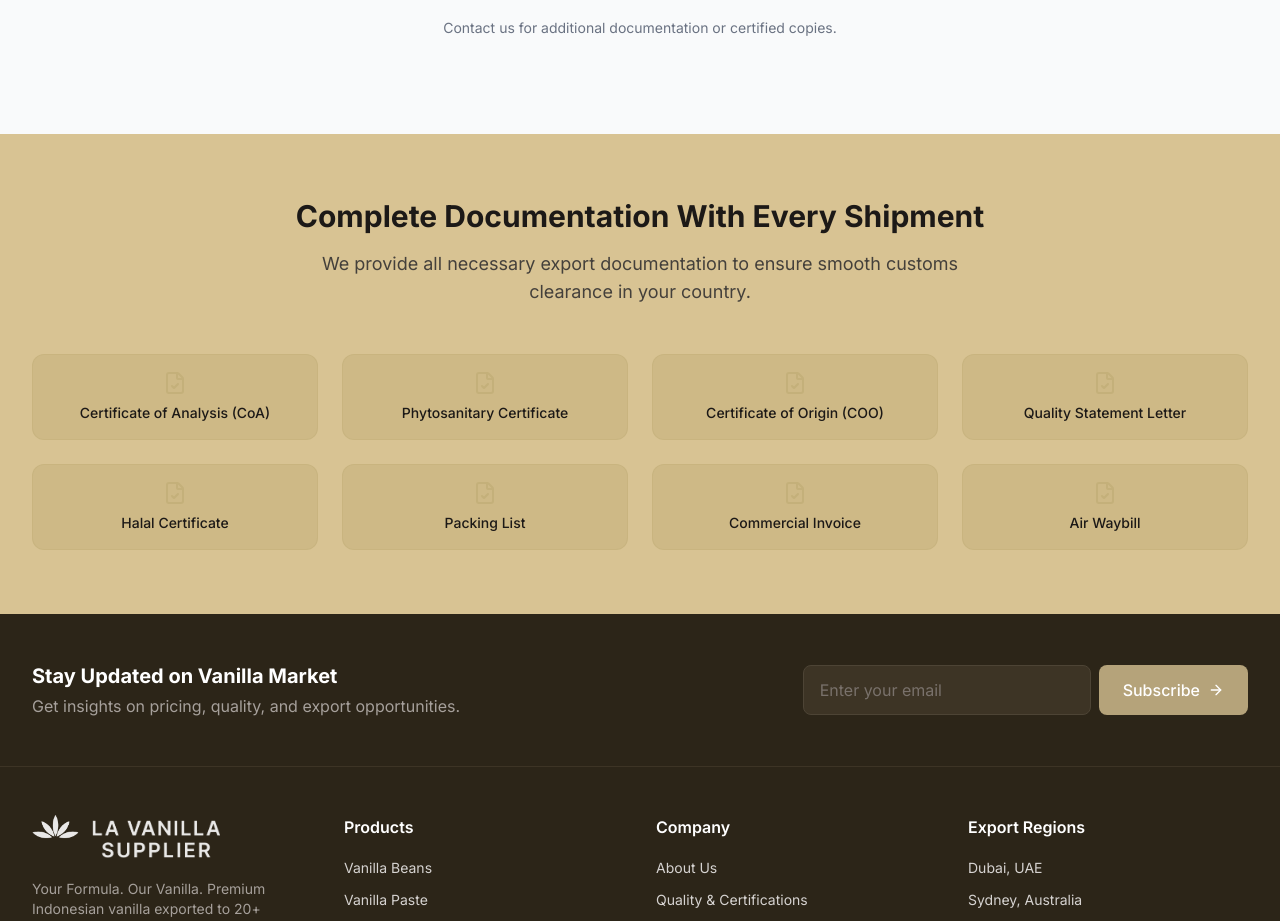
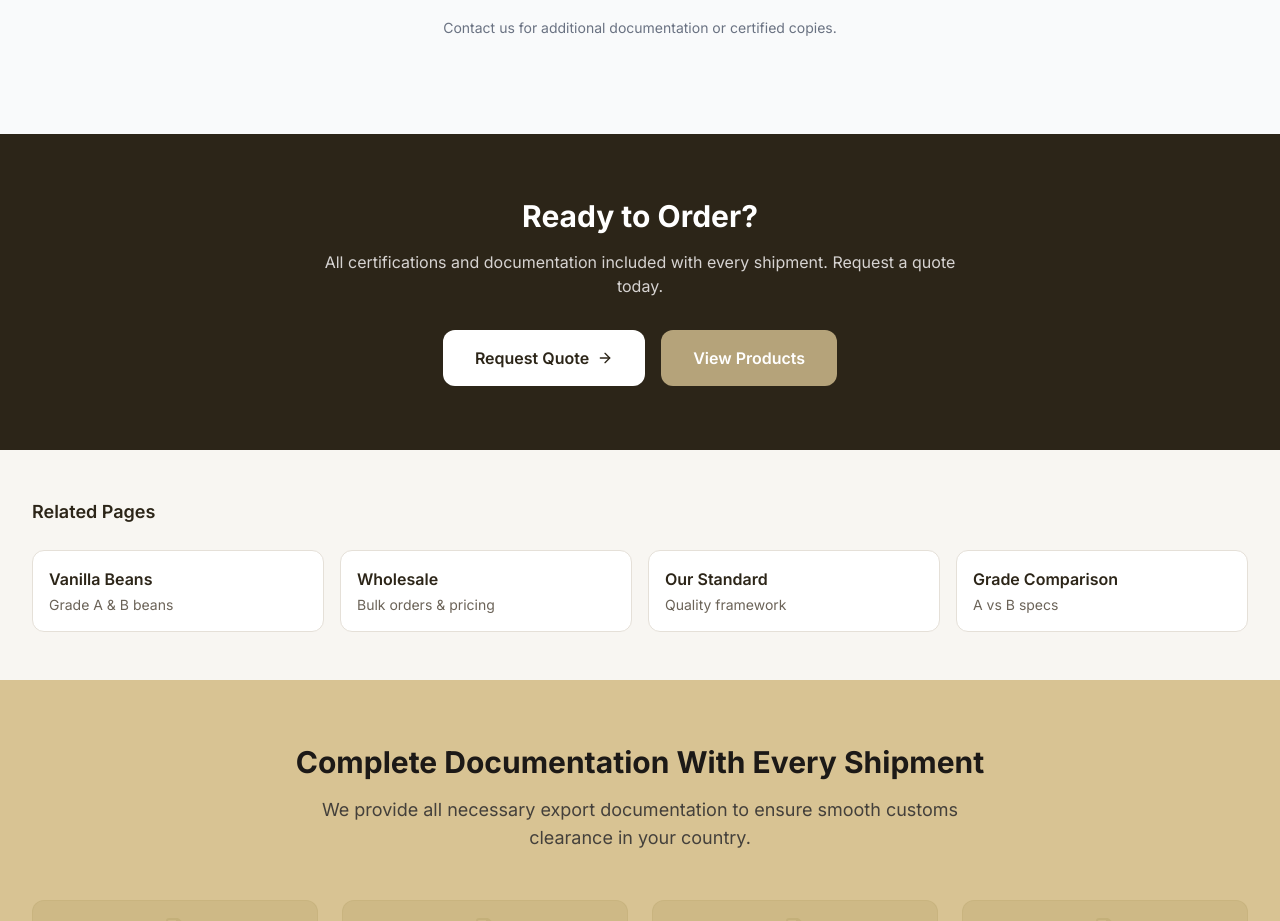
Before and after one commit to irfanmulachela-glitch/vanilla, a Next.js app: page /quality in a window 1280 px wide. Shown: the part 3240-4161 px from the top of the page. Built offline with nearby package versions, Linux system fonts and the light colour scheme.

Commit message:
SEO: Add internal links to quality/contact pages, optimize meta titles with buyer keywords

```diff
--- a/src/app/about/page.tsx
+++ b/src/app/about/page.tsx
@@ -4,9 +4,9 @@ import { CheckCircle2, Users, Globe, Award, Leaf, ArrowRight, MapPin, Handshake,
 import { siteConfig, breadcrumbSchema } from "@/lib/config";
 
 export const metadata: Metadata = {
-  title: "About Us - Our Story & Mission",
+  title: "About La Vanilla Supplier | Indonesian Vanilla Exporter Since 2015",
   description:
-    "Learn about La Vanilla Supplier - Indonesia's trusted vanilla supplier based in Java. Premium natural vanilla for global markets.",
+    "PT Penta Pelita Semesta - Indonesia's trusted vanilla supplier based in Java. Premium Grade A & B vanilla beans exported to 20+ countries.",
   alternates: {
     canonical: "/about",
   },
--- a/src/app/comparison/page.tsx
+++ b/src/app/comparison/page.tsx
@@ -4,9 +4,9 @@ import { ArrowRight, CheckCircle2 } from "lucide-react";
 import { siteConfig, breadcrumbSchema } from "@/lib/config";
 
 export const metadata: Metadata = {
-  title: "Indonesian Vanilla Bean Comparison | Grade A vs Grade B Specs",
+  title: "Vanilla Bean Grade Comparison | Grade A vs Grade B - Specs & Pricing",
   description:
-    "Technical comparison of Grade A gourmet vs Grade B extraction vanilla beans. Moisture content, vanillin levels, bean length, and pricing. Direct from Indonesia.",
+    "Compare Grade A gourmet vs Grade B extraction vanilla beans. Vanillin content, moisture, bean length, and use cases. Direct from Indonesian source.",
   keywords: [
     "vanilla bean comparison",
     "Grade A vs Grade B vanilla",
--- a/src/app/faq/page.tsx
+++ b/src/app/faq/page.tsx
@@ -4,9 +4,9 @@ import { ArrowRight, MessageSquare, ChevronDown } from "lucide-react";
 import { siteConfig, breadcrumbSchema } from "@/lib/config";
 
 export const metadata: Metadata = {
-  title: "FAQ - Frequently Asked Questions",
+  title: "FAQ - Vanilla Beans Wholesale | MOQ, Shipping, Payment Terms",
   description:
-    "Answers to common questions about ordering vanilla beans, paste, and powder. MOQ, shipping, certifications, payment terms, and more.",
+    "Answers to common questions about ordering wholesale vanilla beans from Indonesia. MOQ 25kg, FOB shipping, Halal certified, payment terms for B2B buyers.",
   keywords: [
     "vanilla supplier FAQ",
     "vanilla beans ordering",
--- a/src/app/products/page.tsx
+++ b/src/app/products/page.tsx
@@ -5,9 +5,9 @@ import { ArrowRight, CheckCircle2 } from "lucide-react";
 import { siteConfig, breadcrumbSchema } from "@/lib/config";
 
 export const metadata: Metadata = {
-  title: "Our Products - Vanilla Beans, Paste & Powder",
+  title: "Vanilla Products | Beans, Paste & Powder - Wholesale Indonesia",
   description:
-    "Explore our range of premium Indonesian vanilla products. Grade A & B beans, custom vanilla paste, and pure vanilla powder. Food Safety Standards. MOQ 25kg.",
+    "Premium Indonesian vanilla products for B2B buyers. Grade A & B beans, custom vanilla paste, pure vanilla powder. MOQ 25kg, FOB shipping.",
   keywords: [
     "vanilla beans Indonesia",
     "vanilla paste manufacturer",
--- a/src/app/quality/page.tsx
+++ b/src/app/quality/page.tsx
@@ -1,5 +1,6 @@
 import { Metadata } from "next";
 import Image from "next/image";
+import Link from "next/link";
 import {
   CheckCircle2,
   Shield,
@@ -11,13 +12,14 @@ import {
   FileText,
   Stamp,
   Leaf,
+  ArrowRight,
 } from "lucide-react";
 import { siteConfig, breadcrumbSchema } from "@/lib/config";
 
 export const metadata: Metadata = {
-  title: "Quality & Certifications - Food Safety Standards, Halal, Phytosanitary",
+  title: "Quality & Certifications | Halal Vanilla Supplier Indonesia",
   description:
-    "Our commitment to quality: Food Safety Standards processing, Halal certified, Phytosanitary compliance. Full documentation for every shipment.",
+    "Food Safety Standards vanilla supplier with Halal certification, Phytosanitary compliance, and full export documentation. Every shipment verified by lab testing.",
   keywords: [
     "vanilla quality certifications",
     "halal vanilla supplier",
@@ -419,6 +421,60 @@ export default function QualityPage() {
         </div>
       </section>
 
+      {/* CTA */}
+      <section className="py-16 bg-[#2C2518]">
+        <div className="max-w-4xl mx-auto px-4 sm:px-6 lg:px-8 text-center">
+          <h2 className="text-2xl lg:text-3xl font-bold text-white mb-4">
+            Ready to Order?
+          </h2>
+          <p className="text-stone-300 mb-8 max-w-2xl mx-auto">
+            All certifications and documentation included with every shipment.
+            Request a quote today.
+          </p>
+          <div className="flex flex-col sm:flex-row gap-4 justify-center">
+            <Link
+              href="/contact"
+              className="inline-flex items-center justify-center px-8 py-4 bg-white text-[#2C2518] font-semibold rounded-xl hover:bg-[#F8F6F2] transition-colors"
+            >
+              Request Quote
+              <ArrowRight className="ml-2 w-4 h-4" />
+            </Link>
+            <Link
+              href="/products"
+              className="inline-flex items-center justify-center px-8 py-4 bg-[#B5A37A] text-white font-semibold rounded-xl hover:bg-[#A8956A] transition-colors"
+            >
+              View Products
+            </Link>
+          </div>
+        </div>
+      </section>
+
+      {/* Related Pages */}
+      <section className="py-12 bg-[#F8F6F2]">
+        <div className="max-w-7xl mx-auto px-4 sm:px-6 lg:px-8">
+          <h3 className="text-lg font-semibold text-[#2C2518] mb-6">Related Pages</h3>
+          <div className="grid sm:grid-cols-2 lg:grid-cols-4 gap-4">
+            {[
+              { href: "/products/vanilla-beans", label: "Vanilla Beans", desc: "Grade A & B beans" },
+              { href: "/wholesale", label: "Wholesale", desc: "Bulk orders & pricing" },
+              { href: "/la-vanilla-standard", label: "Our Standard", desc: "Quality framework" },
+              { href: "/comparison", label: "Grade Comparison", desc: "A vs B specs" },
+            ].map((link) => (
+              <Link
+                key={link.href}
+                href={link.href}
+                className="block p-4 bg-white rounded-xl border border-[#E5E0D8] hover:border-[#B5A37A]/50 transition-colors group"
+              >
+                <p className="font-semibold text-[#2C2518] group-hover:text-[#B5A37A] transition-colors">
+                  {link.label}
+                </p>
+                <p className="text-sm text-[#6B6358] mt-1">{link.desc}</p>
+              </Link>
+            ))}
+          </div>
+        </div>
+      </section>
+
       {/* Documentation With Every Shipment */}
       <section className="py-16 bg-[#D8C393] text-stone-900">
         <div className="max-w-7xl mx-auto px-4 sm:px-6 lg:px-8">
--- a/src/components/contact-form.tsx
+++ b/src/components/contact-form.tsx
@@ -137,6 +137,17 @@ export function ContactForm() {
                     Mon - Sat, 8AM - 5PM WIB
                   </p>
                 </div>
+              </div>
+            </div>
+
+            {/* Quick Links */}
+            <div className="mt-8">
+              <h3 className="text-sm font-semibold text-gray-500 uppercase tracking-wider mb-4">Explore</h3>
+              <div className="space-y-2">
+                <a href="/products" className="block text-sm text-gray-700 hover:text-[#A08C5A] transition-colors">→ View All Products</a>
+                <a href="/wholesale" className="block text-sm text-gray-700 hover:text-[#A08C5A] transition-colors">→ Wholesale Orders</a>
+                <a href="/quality" className="block text-sm text-gray-700 hover:text-[#A08C5A] transition-colors">→ Quality & Certifications</a>
+                <a href="/faq" className="block text-sm text-gray-700 hover:text-[#A08C5A] transition-colors">→ Frequently Asked Questions</a>
               </div>
             </div>
           </div>
```
